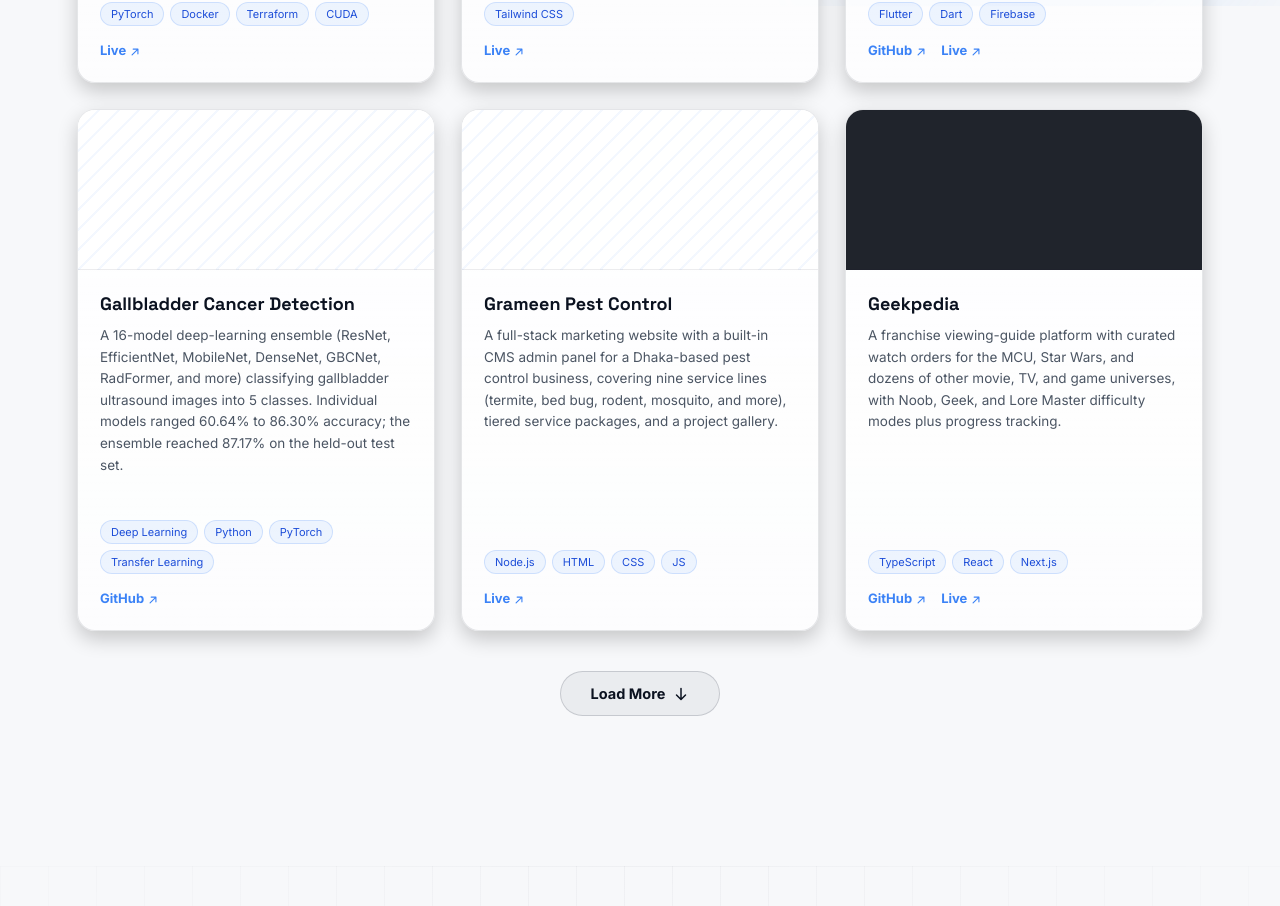
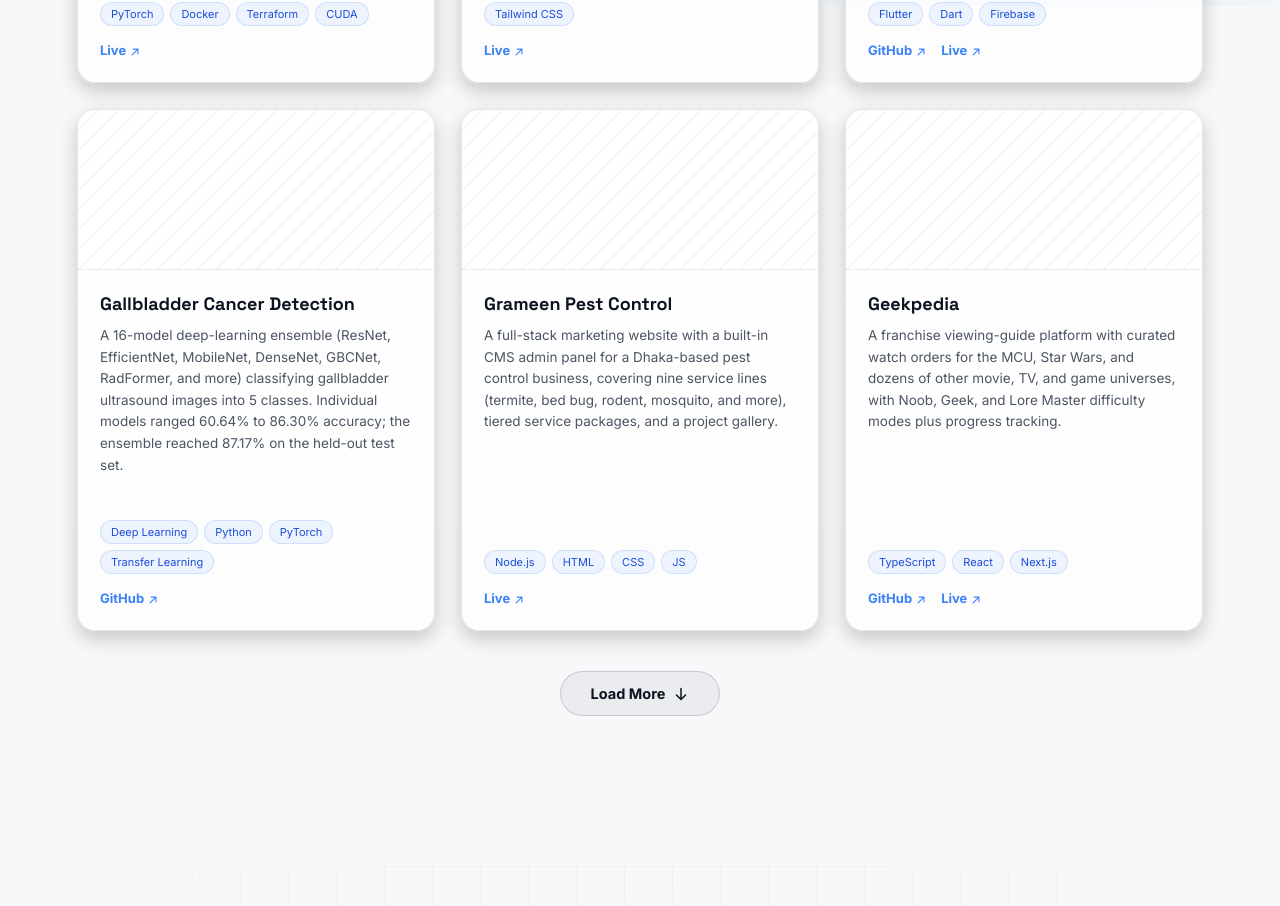
Before and after one commit to Slightsmile/slightsmile.github.io, a React (Vite) app: page /projects in a window 1280 px wide. Shown: the part 794-1700 px from the top of the page. Built offline with nearby package versions, Linux system fonts and the light colour scheme.

Commit message:
Update logo

```diff
--- a/src/data.js
+++ b/src/data.js
@@ -10,7 +10,7 @@ export const TYPED_WORDS = ['Full-Stack Developer', 'Data Analyst', 'Machine Lea
 
 export const TIMELINE_DATA = [
   { type: 'WORK', period: 'Feb — Aug 2026', title: 'AI Solution Developer', org: 'Daffodil Computers PLC', desc: 'Project management, software design and programming for AIHR Solution.' },
-  { type: 'EDU', period: '2022 — 2026', title: 'BSc, Computer Science & Engineering', org: 'Daffodil International University · GPA 3.52/4.0', desc: 'Research & Innovation Project: 16-model deep-learning ensemble for gallbladder cancer detection.' },
+  { type: 'EDU', period: '2022 — 2026', title: 'BSc, Computer Science & Engineering', org: 'Daffodil International University · GPA 3.54/4.0', desc: 'Research & Innovation Project: 16-model deep-learning ensemble for gallbladder cancer detection.' },
   { type: 'WORK', period: 'Aug — Oct 2023', title: 'Scriptwriter', org: 'PC Builder Bangladesh', desc: 'Video conceptualization and content research for a tech media outlet.' },
   { type: 'WORK', period: 'Aug — Oct 2021', title: 'Store Manager & Computer Operator', org: 'ShopUp', desc: 'Store and maintenance management, auditing.' },
   { type: 'EDU', period: '2019 — 2021', title: 'HSC (Science)', org: 'Mohammadpur Preparatory School and College · GPA 5.0/5.0', desc: 'Higher secondary certificate, science track.' },
@@ -24,13 +24,13 @@ export const PROJECTS_DATA = [
   { id: 'subtext', category: 'web', title: 'Subtext', desc: 'A privacy-first, end-to-end encrypted chat app built around "Infinity Space," a hidden password-locked chat environment users can switch into instantly, so sensitive conversations stay concealed even if someone else unlocks the phone. No account signup or ad tracking required.', tags: ['Flutter', 'Dart', 'Firebase'], image: '/images/subtext.png', githubUrl: 'https://github.com/Slightsmile/Subtext', liveUrl: 'https://subtext-bd.vercel.app/' },
   { id: 'gbc', category: 'ai', title: 'Gallbladder Cancer Detection', desc: 'A 16-model deep-learning ensemble (ResNet, EfficientNet, MobileNet, DenseNet, GBCNet, RadFormer, and more) classifying gallbladder ultrasound images into 5 classes. Individual models ranged 60.64% to 86.30% accuracy; the ensemble reached 87.17% on the held-out test set.', tags: ['Deep Learning', 'Python', 'PyTorch', 'Transfer Learning'], image: '/images/disease.png', githubUrl: 'https://github.com/Slightsmile/Gallblader-Cancer-Detection-DL', liveUrl: null },
   { id: 'grameenpest', category: 'web', title: 'Grameen Pest Control', desc: 'A full-stack marketing website with a built-in CMS admin panel for a Dhaka-based pest control business, covering nine service lines (termite, bed bug, rodent, mosquito, and more), tiered service packages, and a project gallery.', tags: ['Node.js', 'HTML', 'CSS', 'JS'], image: '/images/grameenpest.png', githubUrl: null, liveUrl: 'https://grameenpestbd.com/' },
-  { id: 'geekpedia', category: 'web', title: 'Geekpedia', desc: 'A franchise viewing-guide platform with curated watch orders for the MCU, Star Wars, and dozens of other movie, TV, and game universes, with Noob, Geek, and Lore Master difficulty modes plus progress tracking.', tags: ['TypeScript', 'React', 'Next.js'], image: '/images/geekpedia.svg', logo: true, githubUrl: 'https://github.com/Slightsmile/geekpedia', liveUrl: 'https://geekpedia-pi.vercel.app/' },
-  { id: 'github-treasure', category: 'web', title: 'GitHub Treasure', desc: 'A curated discovery platform surfacing underrated open-source projects across 17 categories, helping developers find quality software that would otherwise stay hidden.', tags: ['TypeScript', 'React', 'Next.js'], image: '/images/githubtreasure.svg', logo: true, githubUrl: 'https://github.com/Slightsmile/github-treasure', liveUrl: 'https://github-treasure.vercel.app/' },
+  { id: 'geekpedia', category: 'web', title: 'Geekpedia', desc: 'A franchise viewing-guide platform with curated watch orders for the MCU, Star Wars, and dozens of other movie, TV, and game universes, with Noob, Geek, and Lore Master difficulty modes plus progress tracking.', tags: ['TypeScript', 'React', 'Next.js'], image: '/images/geekpedia.svg', logo: true, logoInk: 'white', logoZoom: 2.9, githubUrl: 'https://github.com/Slightsmile/geekpedia', liveUrl: 'https://geekpedia-pi.vercel.app/' },
+  { id: 'github-treasure', category: 'web', title: 'GitHub Treasure', desc: 'A curated discovery platform surfacing underrated open-source projects across 17 categories, helping developers find quality software that would otherwise stay hidden.', tags: ['TypeScript', 'React', 'Next.js'], image: '/images/githubtreasure.svg', logo: true, logoInk: 'white', logoZoom: 2.2, githubUrl: 'https://github.com/Slightsmile/github-treasure', liveUrl: 'https://github-treasure.vercel.app/' },
   { id: 'morse', category: 'systems', title: 'Morse Decoder', desc: 'An IR-remote-driven Morse code decoder: an Arduino Uno times each button press to distinguish dots from dashes, then decodes the sequence into readable text on a live I2C 16x2 LCD display.', tags: ['Arduino UNO', 'C', 'Embedded'], image: '/images/morse.png', githubUrl: 'https://github.com/Slightsmile/Morse-Decoder-Arduino-Project', liveUrl: null },
   { id: 'diutransport', category: 'web', title: 'DIU Transport', desc: 'A modern, minimal, responsive schedule lookup site for Daffodil International University shuttle routes, with filters for regular, mid-term, final, and Ramadan calendars plus a Friday-only schedule toggle.', tags: ['HTML', 'CSS', 'JS'], image: '/images/diubus.png', githubUrl: null, liveUrl: 'https://mohi-uddin.me/DIU-Transport/' },
   { id: 'meetsplit', category: 'web', title: 'MeetSplit', desc: 'Find a date that works for everyone and split trip expenses automatically, no signup required, fully anonymous sessions shareable by link.', tags: ['Next.js', 'TypeScript', 'Tailwind CSS', 'Firebase'], image: '/images/meetsplit.png', githubUrl: null, liveUrl: 'https://meetsplit.vercel.app' },
   { id: 'network', category: 'systems', title: 'University Network Simulator', desc: 'A Cisco Packet Tracer simulation of a university network spanning four departments (CSE, EEE, BBA, Pharmacy) and a central server room, using VLSM to carve 192.168.10.0/24 into 15 subnets, with OSPF routing, DHCP, and dedicated DNS/web servers.', tags: ['Cisco', 'Networking', 'OSPF'], image: '/images/network.png', githubUrl: 'https://github.com/Slightsmile/University-Network-Simulator', liveUrl: null },
-  { id: 'classmate', category: 'design', title: 'Classmate+', desc: 'Student productivity app design combining tasks and organization to boost motivation and success.', tags: ['Figma', 'UI/UX'], image: '/images/classmate.svg', logo: true, logoInk: 'dark', githubUrl: null, liveUrl: 'https://www.figma.com/proto/NkYm8rT7KbCRHIadk5NKIP/ClassMate-?node-id=2-702&starting-point-node-id=7%3A835' },
+  { id: 'classmate', category: 'design', title: 'Classmate+', desc: 'Student productivity app design combining tasks and organization to boost motivation and success.', tags: ['Figma', 'UI/UX'], image: '/images/classmate.svg', logo: true, logoInk: 'black', logoZoom: 4.2, githubUrl: null, liveUrl: 'https://www.figma.com/proto/NkYm8rT7KbCRHIadk5NKIP/ClassMate-?node-id=2-702&starting-point-node-id=7%3A835' },
   { id: 'sql', category: 'systems', title: 'Mini SQL Interpreter', desc: 'A lightweight SQL-like interpreter for querying plain CSV files, hand-built with Flex for lexical analysis and Bison for parsing, no database engine required.', tags: ['C', 'Flex', 'Bison'], image: '/images/sql.png', githubUrl: 'https://github.com/Slightsmile/Mini-Sql-Interpreter', liveUrl: null },
   { id: 'memsim', category: 'systems', title: 'MemSim', desc: 'An interactive visualizer for six classic OS memory-management strategies, First Fit, Best Fit, Next Fit, Worst Fit, Paging, and Segmentation, showing allocation, deallocation, and fragmentation in real time.', tags: ['HTML', 'CSS', 'JS'], image: '/images/memsim.png', githubUrl: null, liveUrl: 'https://mohi-uddin.me/MemSim/' },
   { id: 'doorlock', category: 'systems', title: 'Digital Door Lock', desc: 'A password-protected physical door lock built on an Arduino Nano with a 4x4 keypad, an SG90 servo actuator, and an I2C LCD for real-time access feedback.', tags: ['Arduino Nano', 'C++', 'Embedded'], image: '/images/lock.png', githubUrl: 'https://github.com/Slightsmile/DoorLock-Arduino-Project', liveUrl: null },
--- a/src/index.css
+++ b/src/index.css
@@ -3,6 +3,11 @@ html { scroll-behavior: smooth; text-rendering: optimizeSpeed; }
 img { content-visibility: auto; }
 
 section[data-screen-label] { content-visibility: auto; contain-intrinsic-size: auto 500px; }
+
+.__logo-img-white { filter: none; }
+[data-theme="light"] .__logo-img-white { filter: invert(1) hue-rotate(180deg); }
+.__logo-img-black { filter: none; }
+:root:not([data-theme="light"]) .__logo-img-black { filter: invert(1) hue-rotate(180deg); }
 
 :root, [data-theme="dark"] {
   --bg: #030712;
--- a/src/pages/ProjectsPage.jsx
+++ b/src/pages/ProjectsPage.jsx
@@ -57,11 +57,11 @@ export default function ProjectsPage() {
                 opacity: isRevealed ? 1 : 0,
                 boxShadow: (tilt.rx || tilt.ry) ? '0 20px 40px rgba(0,0,0,0.4)' : '0 8px 20px rgba(0,0,0,0.2)',
               }}>
-              <div style={{ height: 160, flexShrink: 0, position: 'relative', background: p.logo ? (p.logoInk === 'dark' ? '#eef0f4' : '#20242c') : 'repeating-linear-gradient(135deg, rgba(59,130,246,0.06) 0px, rgba(59,130,246,0.06) 2px, transparent 2px, transparent 14px), var(--bg-elevated)', display: 'flex', alignItems: 'center', justifyContent: 'center', borderBottom: '1px solid var(--border-soft)' }}>
-                <img src={p.image} alt={p.title} loading="lazy" decoding="async" width="320" height="160" style={p.logo
-                  ? { position: 'absolute', inset: 0, width: '60%', height: '60%', margin: 'auto', objectFit: 'contain' }
-                  : { position: 'absolute', inset: 0, width: '100%', height: '100%', objectFit: 'cover' }}
-                  onError={(e) => { e.currentTarget.style.display = 'none'; e.currentTarget.nextSibling.style.display = 'flex'; }} />
+              <div style={{ height: 160, flexShrink: 0, position: 'relative', background: 'repeating-linear-gradient(135deg, rgba(59,130,246,0.06) 0px, rgba(59,130,246,0.06) 2px, transparent 2px, transparent 14px), var(--bg-elevated)', display: 'flex', alignItems: 'center', justifyContent: 'center', borderBottom: '1px solid var(--border-soft)' }}>
+                {p.logo
+                  ? <img src={p.image} alt={p.title} loading="lazy" decoding="async" className={p.logoInk === 'black' ? '__logo-img-black' : '__logo-img-white'} style={{ width: `${34 * (p.logoZoom || 1)}%`, height: `${34 * (p.logoZoom || 1)}%`, objectFit: 'contain' }} />
+                  : <img src={p.image} alt={p.title} loading="lazy" decoding="async" width="320" height="160" style={{ position: 'absolute', inset: 0, width: '100%', height: '100%', objectFit: 'cover' }}
+                    onError={(e) => { e.currentTarget.style.display = 'none'; e.currentTarget.nextSibling.style.display = 'flex'; }} />}
                 <span style={{ display: 'none', alignItems: 'center', justifyContent: 'center', width: '100%', height: '100%', fontFamily: "'JetBrains Mono',monospace", fontSize: 11, color: 'var(--text-quaternary)', letterSpacing: '0.04em', textAlign: 'center', padding: '0 14px' }}>{p.title.toUpperCase()} PREVIEW</span>
               </div>
               <div style={{ padding: '22px 22px 24px', display: 'flex', flexDirection: 'column', flex: 1 }}>
```
Also changed, not shown: src/pages/HomePage.jsx (+5 -5 lines).
